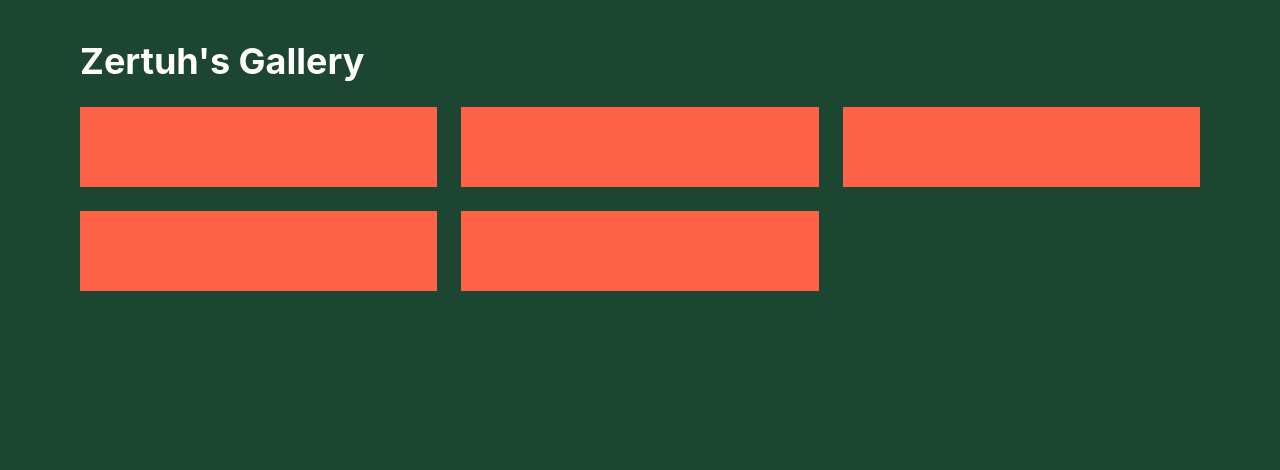
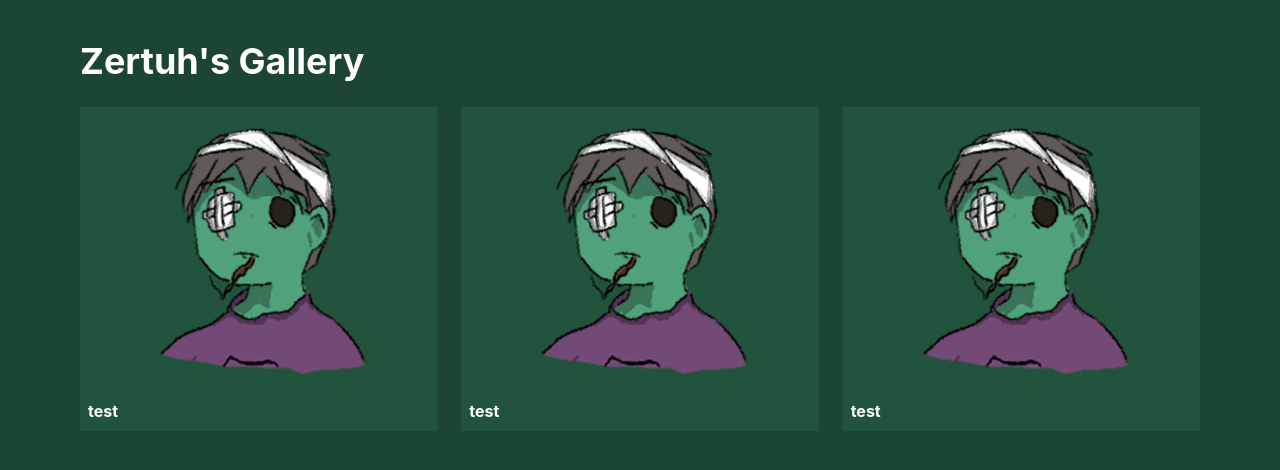
Before and after one commit to devoide/zertuhsgallery, a React (Vite) app: page / in a window 1280 px wide. Shown: the top 470 px of the page. Built offline with nearby package versions, Linux system fonts and the light colour scheme.

Commit message:
Added Component and test data

```diff
--- /dev/null
+++ b/src/components/GalleryCard.tsx
@@ -0,0 +1,17 @@
+import { Box, Image, Text } from "@chakra-ui/react";
+
+interface GalleryCardProps {
+  src: string;
+  title: string;
+}
+
+export const GalleryCard = ({ src, title }: GalleryCardProps) => {
+  return (
+    <Box bg={"green.800"} paddingTop={4}>
+      <Image src={src} alt={title} objectFit="cover"/>
+      <Box p={2}>
+        <Text fontWeight="bold">{title}</Text>
+      </Box>
+    </Box>
+  );
+};
--- a/src/pages/GalleryPage.tsx
+++ b/src/pages/GalleryPage.tsx
@@ -1,15 +1,20 @@
-import { Box, Container, Heading, SimpleGrid } from "@chakra-ui/react";
+import { Container, Heading, SimpleGrid } from "@chakra-ui/react";
+import { GalleryCard } from "../components/GalleryCard";
+
+const testImages = [
+  {"src": "public/zertuh1.png", "title": "test"},
+  {"src": "public/zertuh1.png", "title": "test"},
+  {"src": "public/zertuh1.png", "title": "test"},
+];
 
 export function GalleryPage() {
   return (
     <Container maxW={"6xl"} paddingY={10}>
       <Heading mb={6}>Zertuh's Gallery</Heading>
       <SimpleGrid columns={[1, 2, 3]} spacing={6}>
-        <Box bg="tomato" height="80px"></Box>
-        <Box bg="tomato" height="80px"></Box>
-        <Box bg="tomato" height="80px"></Box>
-        <Box bg="tomato" height="80px"></Box>
-        <Box bg="tomato" height="80px"></Box>
+        {testImages.map((drawing, index) => (
+            <GalleryCard key={index} src={drawing.src} title={drawing.title}></GalleryCard>
+        ))}
       </SimpleGrid>
     </Container>
   );
```
